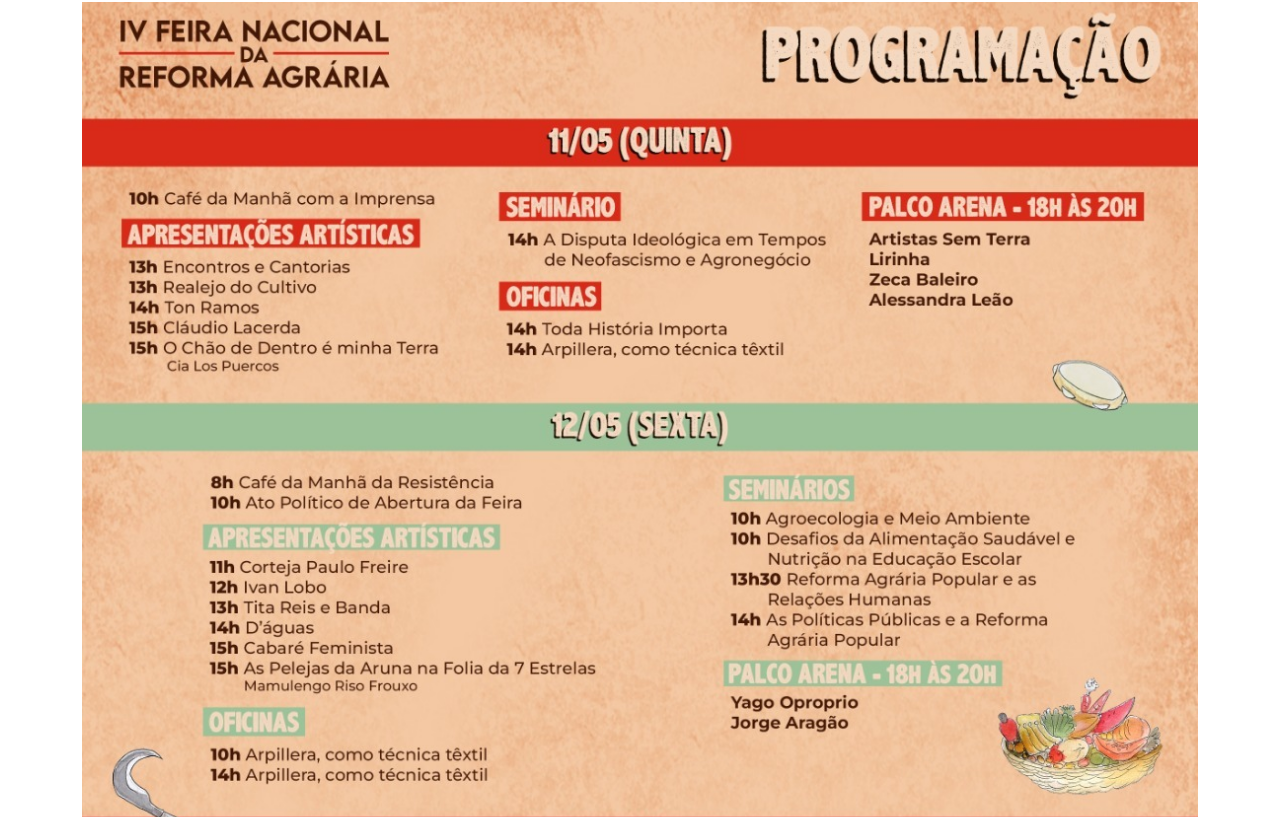
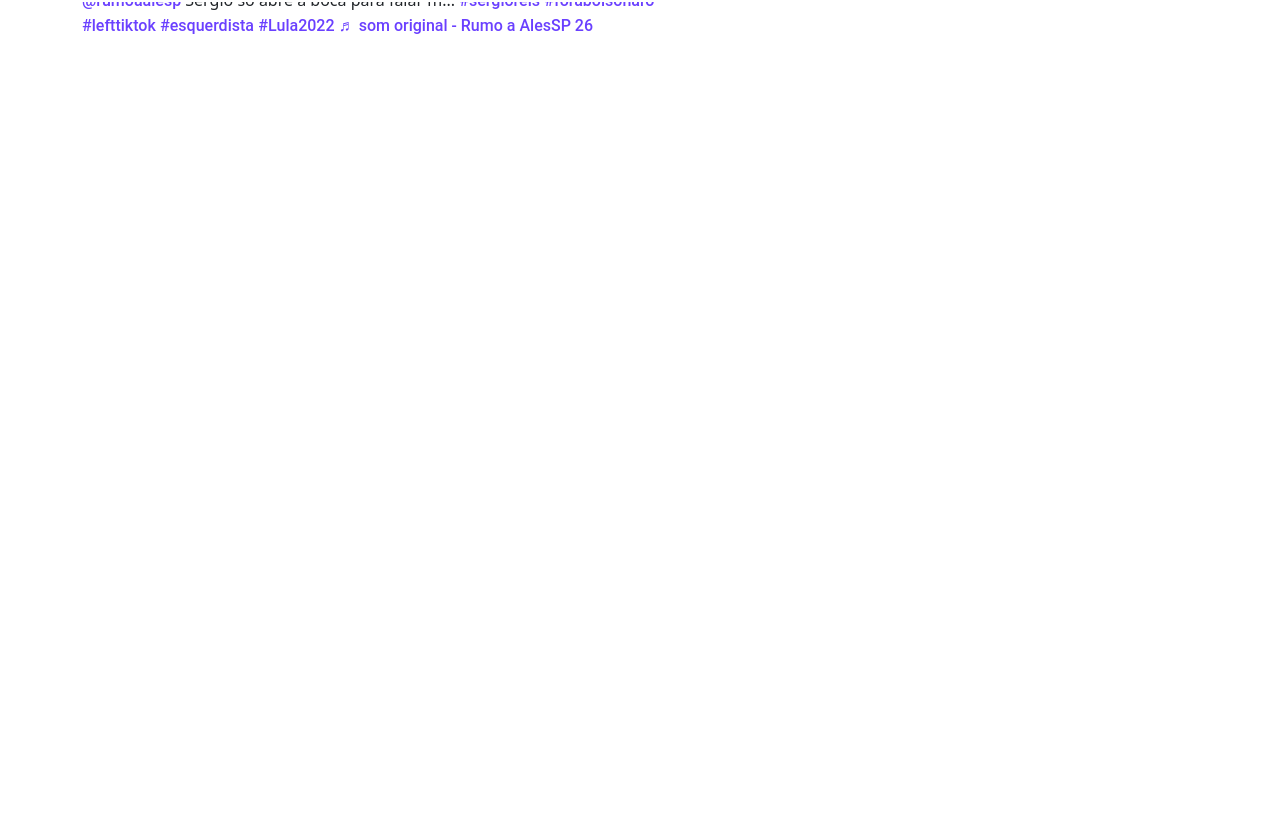
Before and after one commit to wallacebhorges/camaradawallace, a plain HTML site: page index.html in a window 1280 px wide. Shown: the part 166-983 px from the top of the page. After the commit the page ends 800 px from the top, so only its background shows below. Drawn offline with nearby package versions, Linux system fonts and the light colour scheme; a script that the page names is missing.

Commit message:
Substituição de Capa
<div class="col-12">
        Removido: <img class="img-fluid" src="img/cronograma.jpeg" alt="Feira em São Paulo" class="img-fluid">
        Inserido: <blockquote class="tiktok-embed" cite="https://www.tiktok.com/@rumoaalesp/video/6997422531019934982" data-video-id="6997422531019934982" style="max-width: 605px;min-width: 325px;" > <section> <a target="_blank" title="@rumoaalesp" href="https://www.tiktok.com/@rumoaalesp?refer=embed">@rumoaalesp</a> Sérgio só abre a boca para falar m... <a title="sergioreis" target="_blank" href="https://www.tiktok.com/tag/sergioreis?refer=embed">#sergioreis</a> <a title="forabolsonaro" target="_blank" href="https://www.tiktok.com/tag/forabolsonaro?refer=embed">#forabolsonaro</a> <a title="lefttiktok" target="_blank" href="https://www.tiktok.com/tag/lefttiktok?refer=embed">#lefttiktok</a> <a title="esquerdista" target="_blank" href="https://www.tiktok.com/tag/esquerdista?refer=embed">#esquerdista</a> <a title="lula2022" target="_blank" href="https://www.tiktok.com/tag/lula2022?refer=embed">#Lula2022</a> <a target="_blank" title="♬ som original - Rumo a AlesSP 26" href="https://www.tiktok.com/music/som-original-6997422413667371782?refer=embed">♬ som original - Rumo a AlesSP 26</a> </section> </blockquote> <script async src="https://www.tiktok.com/embed.js"></script>
      </div>

```diff
--- a/index.html
+++ b/index.html
@@ -45,7 +45,7 @@
   <!-- Imagem da feira -->
   <div class="container" style="margin-top: 12%;">
       <div class="col-12">
-        <img class="img-fluid" src="img/cronograma.jpeg" alt="Feira em São Paulo" class="img-fluid">
+        <blockquote class="tiktok-embed" cite="https://www.tiktok.com/@rumoaalesp/video/6997422531019934982" data-video-id="6997422531019934982" style="max-width: 605px;min-width: 325px;" > <section> <a target="_blank" title="@rumoaalesp" href="https://www.tiktok.com/@rumoaalesp?refer=embed">@rumoaalesp</a> Sérgio só abre a boca para falar m... <a title="sergioreis" target="_blank" href="https://www.tiktok.com/tag/sergioreis?refer=embed">#sergioreis</a> <a title="forabolsonaro" target="_blank" href="https://www.tiktok.com/tag/forabolsonaro?refer=embed">#forabolsonaro</a> <a title="lefttiktok" target="_blank" href="https://www.tiktok.com/tag/lefttiktok?refer=embed">#lefttiktok</a> <a title="esquerdista" target="_blank" href="https://www.tiktok.com/tag/esquerdista?refer=embed">#esquerdista</a> <a title="lula2022" target="_blank" href="https://www.tiktok.com/tag/lula2022?refer=embed">#Lula2022</a> <a target="_blank" title="♬ som original - Rumo a AlesSP 26" href="https://www.tiktok.com/music/som-original-6997422413667371782?refer=embed">♬ som original - Rumo a AlesSP 26</a> </section> </blockquote> <script async src="https://www.tiktok.com/embed.js"></script>
       </div>
   </div>
 
```
